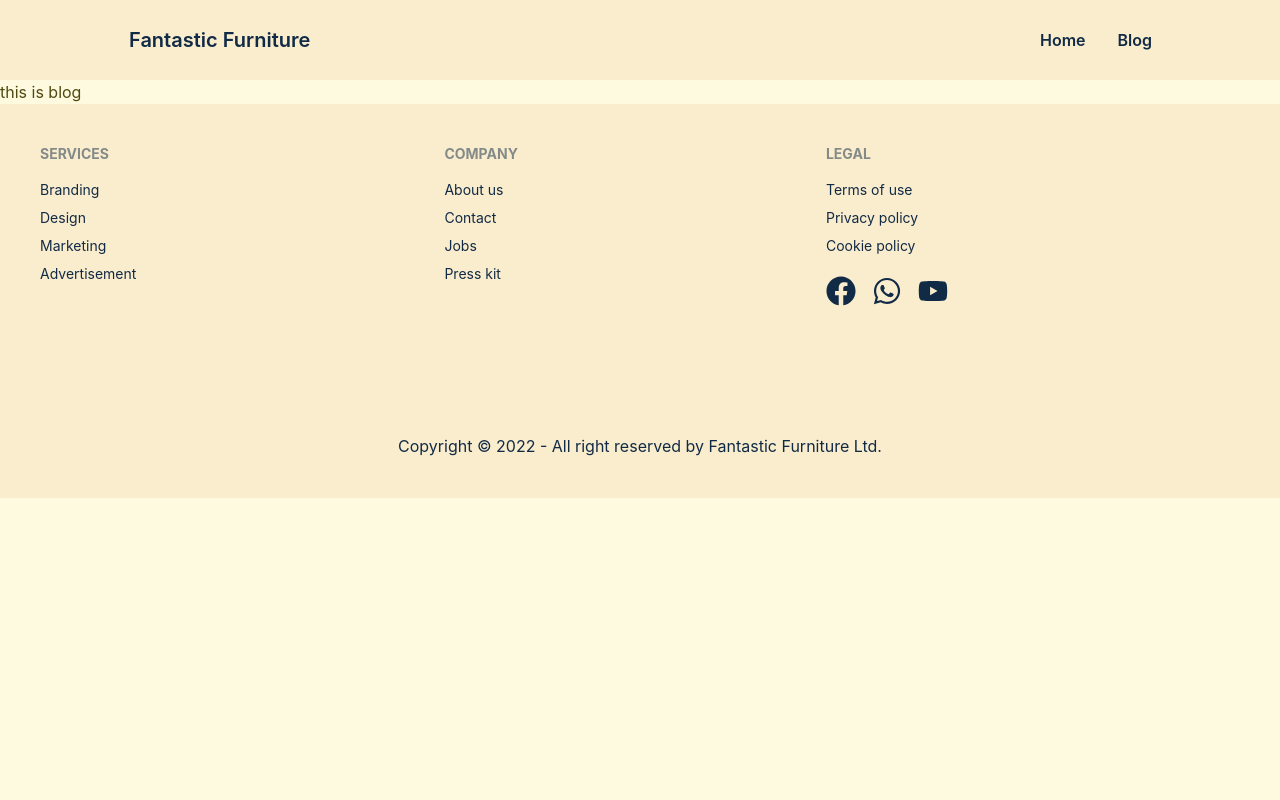
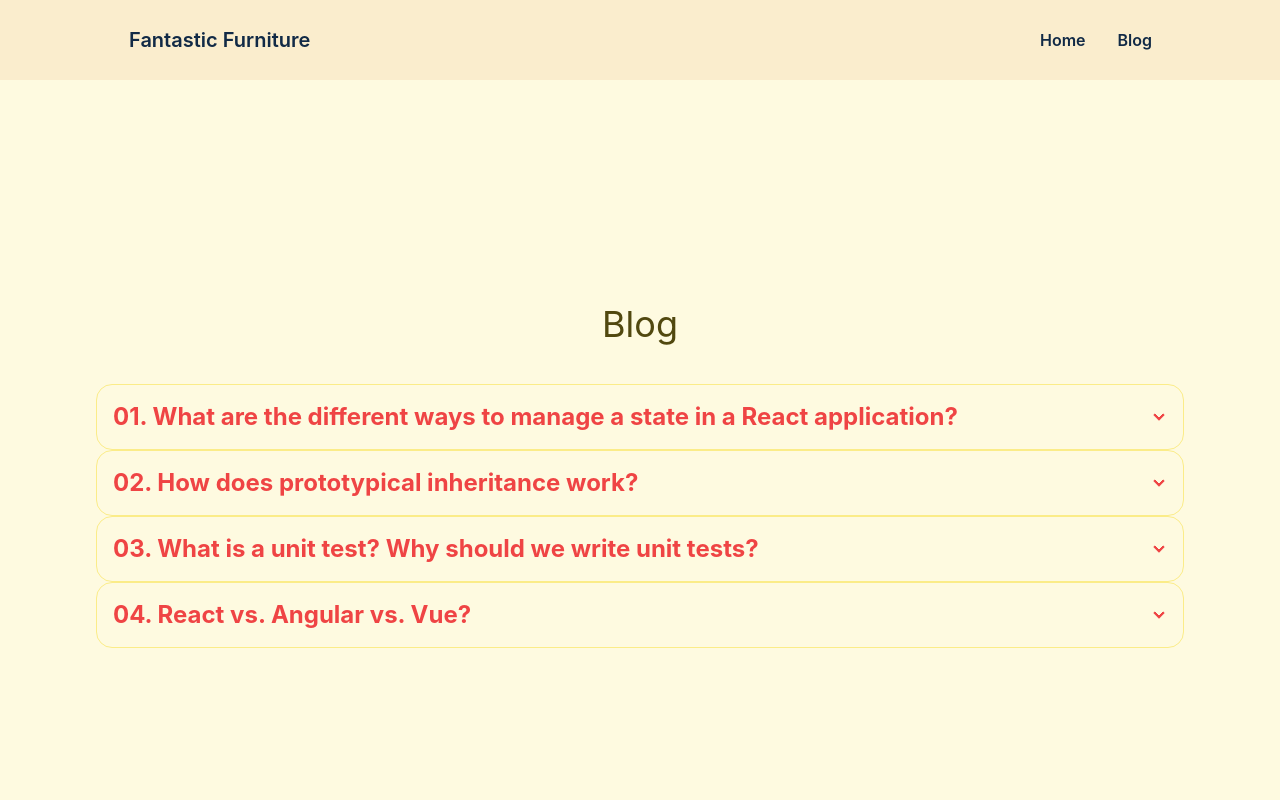
Before and after one commit to miavai649/assignment-12-client, a React (Create React App) app: page /blog in a window 1280 px wide. Shown: the top 800 px of the page. Built offline with nearby package versions, Linux system fonts and the light colour scheme.

Commit message:
blog page added

```diff
--- a/src/Pages/Blog/Blog.js
+++ b/src/Pages/Blog/Blog.js
@@ -2,9 +2,66 @@ import React from 'react';
 
 const Blog = () => {
     return (
-        <div>
-            <h2>this is blog</h2>
+        <div className="my-56">
+      <h2 className="text-center text-4xl my-10">Blog</h2>
+      <div className="mx-24">
+        {/* question-1 */}
+        <div className="collapse collapse-arrow border border-base-300 bg-base-100 rounded-box">
+          <input type="checkbox" className="peer" />
+          <div className="collapse-title text-2xl font-bold text-red-500">
+            01. What are the different ways to manage a state in a React application?
+          </div>
+          <div className="collapse-content text-lg">
+            <p>There are four main types of state you need to properly manage in your React apps:-</p>
+            <ul>
+              <li>1. Local state</li>
+              <li>2. Global state</li>
+              <li>3. Server state</li>
+              <li>4. URL state</li>
+            </ul>
+            <p><strong>Local(UI)state– </strong>Local state is data we manage in one or another component.</p>
+            <p><strong>Global(UI)state– </strong>Global state is data we manage across multiple components.</p>
+            <p><strong>Server state– </strong>Data that comes from an external server that must be integrated with our UI state.</p>
+            <p><strong>URL state– </strong>Data that exists on our URLs, including the pathname and query parameters.</p>
+          </div>
         </div>
+        {/* question-2 */}
+        <div className="collapse collapse-arrow border border-base-300 bg-base-100 rounded-box">
+          <input type="checkbox" className="peer" />
+          <div className="collapse-title text-2xl font-bold text-red-500">
+            02. How does prototypical inheritance work?
+          </div>
+          <div className="collapse-content text-lg">
+            <p>Every object with its methods and properties contains an internal and hidden property known as [[Prototype]]. The Prototypal Inheritance is a feature in javascript used to add methods and properties in objects. It is a method by which an object can inherit the properties and methods of another object. Traditionally, in order to get and set the [[Prototype]] of an object, we use Object.getPrototypeOf and Object.</p>
+          </div>
+        </div>
+        {/* question-3 */}
+        <div className="collapse collapse-arrow border border-base-300 bg-base-100 rounded-box">
+          <input type="checkbox" className="peer" />
+          <div className="collapse-title text-2xl font-bold text-red-500">
+            03. What is a unit test? Why should we write unit tests?
+          </div>
+          <div className="collapse-content text-lg">
+           <p><strong>Unit Testing</strong> is a type of software testing where individual units or components of a software are tested. The purpose is to validate that each unit of the software code performs as expected. Unit Testing is done during the development (coding phase) of an application by the developers. Unit Tests isolate a section of code and verify its correctness. A unit may be an individual function, method, procedure, module, or object.</p>
+           <p>They enable you to catch bugs early in the development process.
+Automated unit tests help a great deal with regression testing.
+They detect code smells in your codebase. For example, if you’re having a hard time writing unit tests for a piece of code, it might be a sign that your function is too complex.</p>
+          </div>
+        </div>
+        {/* question-4 */}
+        <div className="collapse collapse-arrow border border-base-300 bg-base-100 rounded-box">
+          <input type="checkbox" className="peer" />
+          <div className="collapse-title text-2xl font-bold text-red-500">
+            04. React vs. Angular vs. Vue?
+          </div>
+          <div className="collapse-content text-lg">
+            <p><strong>Angular: </strong>Angular has a steep learning curve, considering it is a complete solution, and mastering Angular requires you to learn associated concepts like TypeScript and MVC. Even though it takes time to learn Angular, the investment pays dividends in terms of understanding how the front end works.</p>
+            <p><strong>React: </strong>React offers a Getting Started guide that should help one set up React in about an hour. The documentation is thorough and complete, with solutions to common issues already present on Stack Overflow. React is not a complete framework and advanced features require the use of third-party libraries. This makes the learning curve of the core framework not so steep but depends on the path you take with additional functionality. However, learning to use React does not necessarily mean that you are using the best practices.</p>
+            <p><strong>Vue: </strong>Vue provides higher customizability and hence is easier to learn than Angular or React. Further, Vue has an overlap with Angular and React with respect to their functionality like the use of components. Hence, the transition to Vue from either of the two is an easy option. However, simplicity and flexibility of Vue is a double-edged sword — it allows poor code, making it difficult to debug and test.</p>
+          </div>
+        </div>
+      </div>
+    </div>
     );
 };
 
--- a/src/Pages/Home/Banner/Banner.js
+++ b/src/Pages/Home/Banner/Banner.js
@@ -9,8 +9,8 @@ const Banner = () => {
   <div className="hero-overlay bg-opacity-60"></div>
   <div className="hero-content text-center text-neutral-content">
     <div className="max-w-md">
-      <h1 className="mb-5 text-5xl font-bold">Welcome to Fantastic Furniture</h1>
-      <p className="mb-5 text-lg">Our Fantastic Furniture website for those people who wants to buy or sell their well home furnishings products and discover the most stylish, contemporary and chic furniture with a low price.</p>
+      <h1 className="mb-5 text-5xl text-white font-bold">Welcome to <span className='text-primary'>Fantastic Furniture</span></h1>
+      <p className="mb-5 text-lg text-white">Our Fantastic Furniture website for those people who wants to buy or sell their well home furnishings products and discover the most stylish, contemporary and chic furniture with a low price.</p>
       <Link to='/signup'><button className="btn btn-primary text-lg"><FaUserPlus className='mr-3'></FaUserPlus> Sign Up</button></Link>
     </div>
   </div>
--- a/src/Pages/SignUp/SignUp.js
+++ b/src/Pages/SignUp/SignUp.js
@@ -1,13 +1,13 @@
 import React from "react";
 import { Link } from "react-router-dom";
-import img from '../../assets/images/login/Mobile login-bro.png';
+import img from "../../assets/images/login/Mobile login-bro.png";
 
 const SignUp = () => {
   return (
     <div className="hero bg-base-200">
       <div className="hero-content flex-col lg:flex-row">
         <div className="text-center lg:text-left">
-            <img className="w-[800px]" src={img} alt="" />
+          <img className="w-[800px]" src={img} alt="" />
         </div>
         <div className="card flex-shrink-0 w-full max-w-sm shadow-2xl bg-base-100">
           <div className="card-body">
@@ -35,16 +35,21 @@ const SignUp = () => {
               <label className="label">
                 <span className="label-text">Photo</span>
               </label>
-              <input type="file" className="file-input file-input-bordered w-full max-w-xs" />
+              <input
+                type="file"
+                className="file-input file-input-bordered w-full max-w-xs"
+              />
             </div>
             <div className="form-control">
               <label className="label">
                 <span className="label-text">What is your purpose?</span>
               </label>
-              <select name="slot" className="select select-bordered w-full mb-6">
-              <option selected value='buyer'>Buyer</option>
-              <option value='seller'>Seller</option>
-            </select>
+              <select className="select select-bordered w-full max-w-xs">
+                <option selected>
+                  Buyer
+                </option>
+                <option>Seller</option>
+              </select>
             </div>
             <div className="form-control">
               <label className="label">
```
